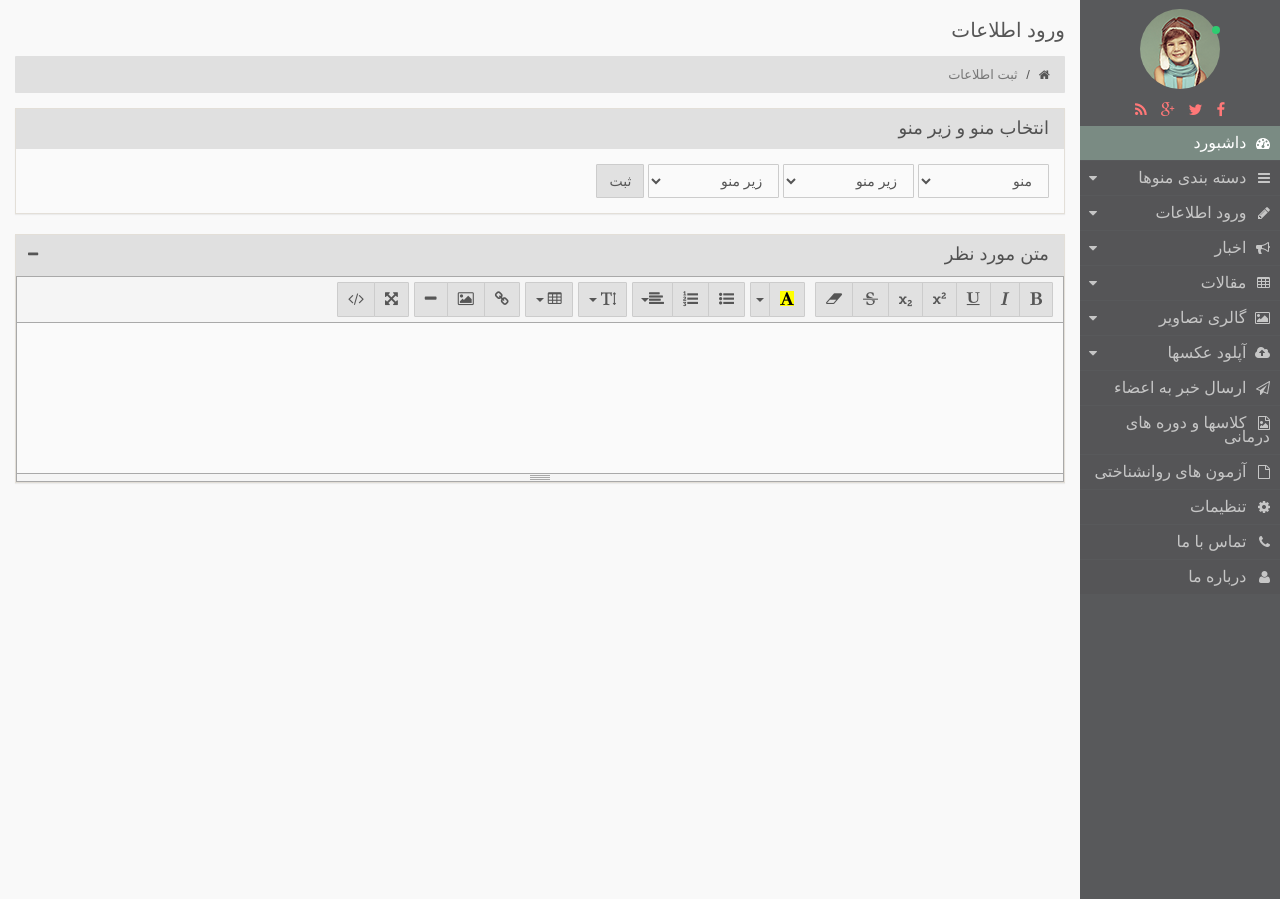
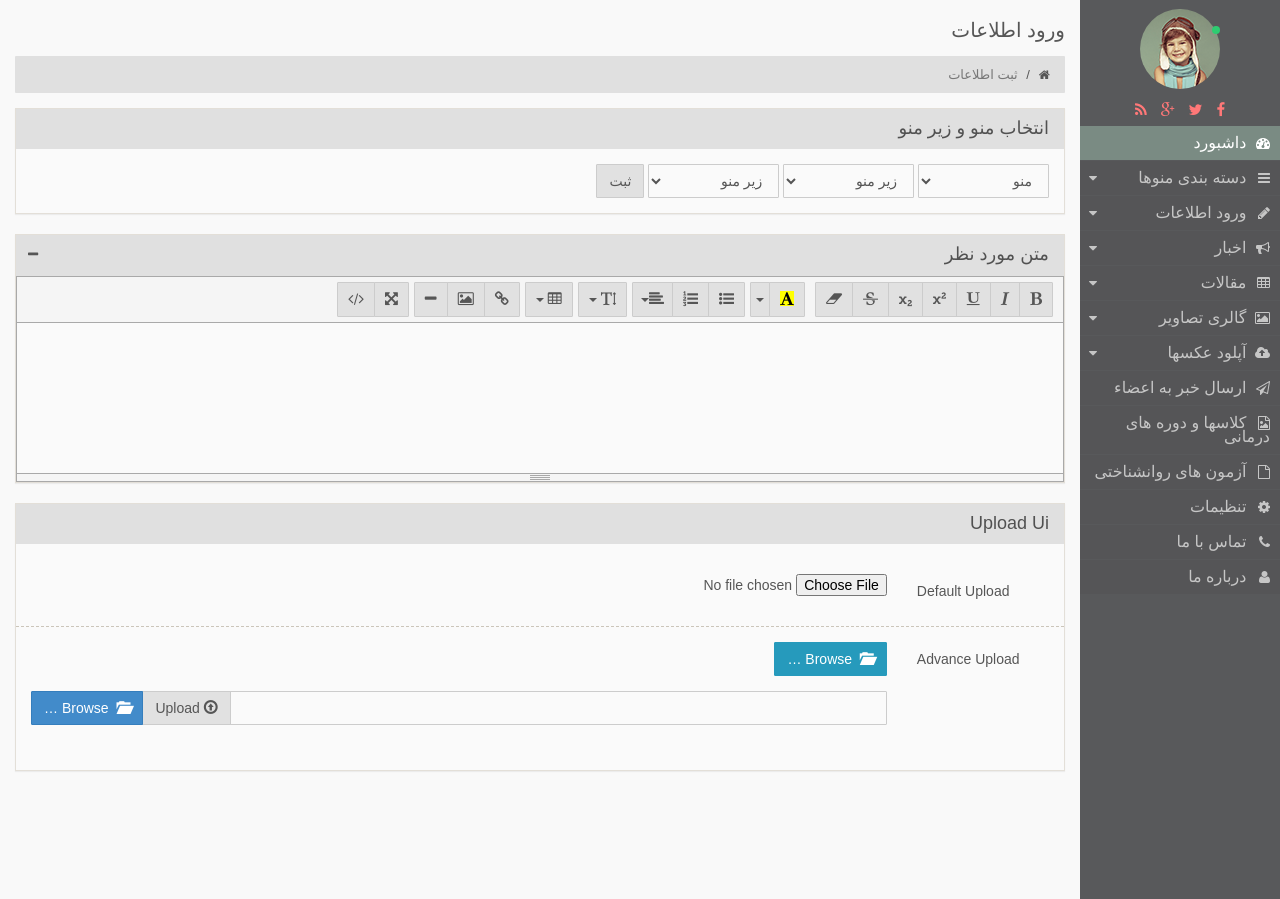
Before and after one commit to medworks/dr-share, a PHP site: page /manager/dataentry.php in a window 1280 px wide. Shown: the part 39-938 px from the top of the page. Run offline with PHP 8.4, Linux system fonts and the light colour scheme; some libraries are stand-ins or nearby versions.

Commit message:
add pic upload

```diff
--- a/manager/dataentry.php
+++ b/manager/dataentry.php
@@ -697,6 +697,67 @@
                         </div>
                     </div>
                 </div>
+                <div class="row">
+                        <div class="col-md-12">
+                            <div class="panel panel-default">
+                                <div class="panel-heading">
+                                    <h3 class="panel-title">Upload Ui</h3>
+                                </div>
+                                <div class="panel-body">
+                                    <form action="" class="form-horizontal ls_form" enctype="multipart/form-data">
+                                        <div class="row ls_divider">
+                                            <div class="form-group">
+                                                <label class="col-md-2 control-label">Default Upload</label>
+                                                <div class="col-md-10 ls-group-input">
+                                                    <input type="file" name="filename" value="Browse">
+                                                </div>
+                                            </div>
+                                        </div>
+                                        <div class="row ls_divider last">
+                                            <div class="form-group">
+                                                <label class="col-md-2 control-label">Advance Upload</label>
+                                                <div class="col-md-10 ls-group-input">
+                                                    <div class="file-input file-input-new">
+                                                        <input type="hidden">
+                                                        <div class="file-preview ">
+                                                           <div class="file-preview-status text-center text-success"></div>
+                                                           <div class="close fileinput-remove text-right">×</div>
+                                                           <div class="file-preview-thumbnails"></div>
+                                                           <div class="clearfix"></div>
+                                                        </div>
+                                                        <button type="button" class="btn btn-default fileinput-remove fileinput-remove-button"><i class="glyphicon glyphicon-ban-circle"></i> Remove</button>
+                                                        <div class="btn btn-ls btn-file"> <i class="glyphicon glyphicon-folder-open"></i> &nbsp;Browse … <input id="file-3" type="file" multiple="true"></div>
+                                                    </div>
+                                                </div>
+                                                <div class="col-md-10  col-md-offset-2 ls-group-input">
+                                                    <div class="file-input file-input-new">
+                                                        <input type="hidden">
+                                                        <div class="file-preview ">
+                                                           <div class="file-preview-status text-center text-success"></div>
+                                                           <div class="close fileinput-remove text-right">×</div>
+                                                           <div class="file-preview-thumbnails"></div>
+                                                           <div class="clearfix"></div>
+                                                        </div>
+                                                        <div class="input-group ">
+                                                           <div class="form-control file-caption ">
+                                                                <span class="glyphicon glyphicon-file"></span>
+                                                                <span class="file-caption-name"></span>
+                                                            </div>
+                                                           <div class="input-group-btn">
+                                                               <button type="button" class="btn btn-default fileinput-remove fileinput-remove-button"><i class="glyphicon glyphicon-ban-circle"></i> Remove</button>
+                                                               <button type="submit" class="btn btn-default"><i class="glyphicon glyphicon-upload"></i> Upload</button>
+                                                               <div class="btn btn-primary btn-file"> <i class="glyphicon glyphicon-folder-open"></i> &nbsp;Browse … <input id="file-1" type="file" class="file" multiple="true" data-preview-file-type="any"></div>
+                                                           </div>
+                                                        </div>
+                                                    </div>
+                                                </div>
+                                            </div>
+                                        </div>
+                                    </form>
+                                </div>
+                            </div>
+                        </div>
+                    </div>
                 <!-- Main Content Element  End-->
             </div>
         </div>
```
